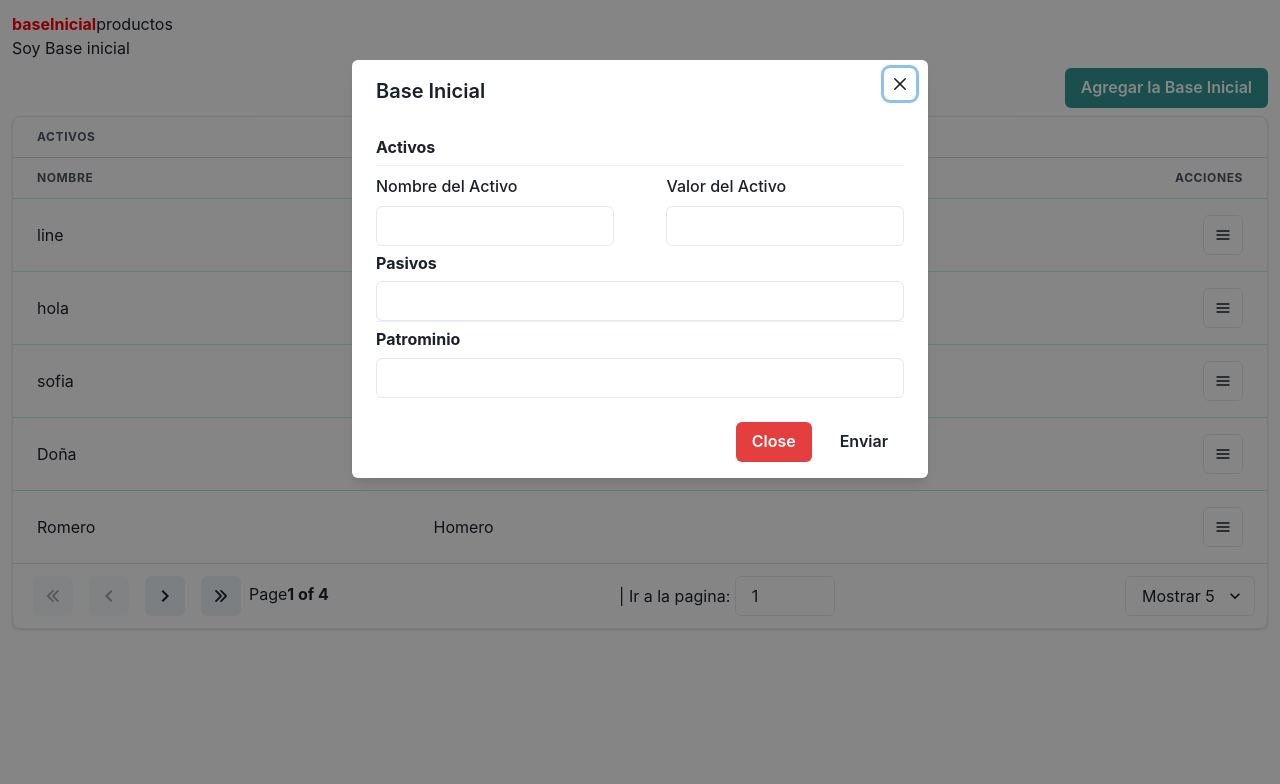
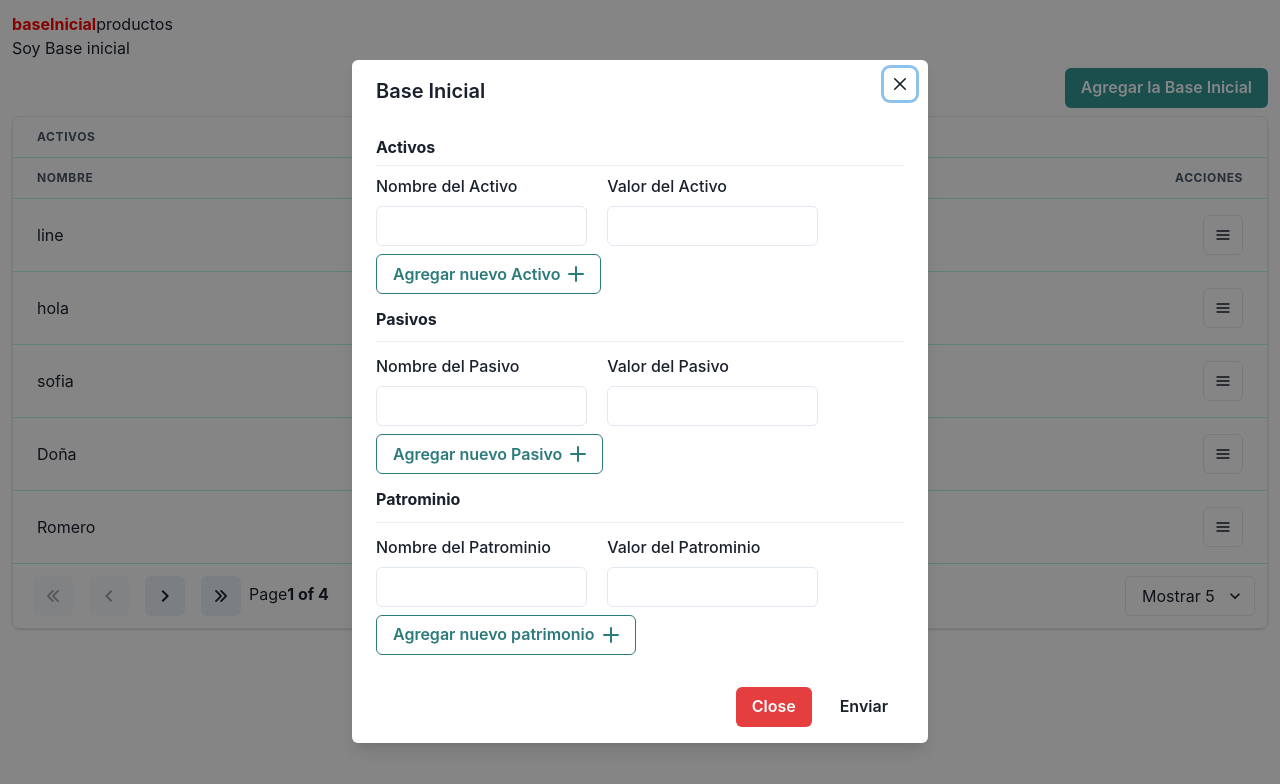
Before and after one commit to ricardober93/frontLabFin, a React (Create React App) app: page /app/proyecciones/baseInicial in a window 1280 px wide. Both pictures are taken after a click on the button "Agregar la Base Inicial". Shown: the top 784 px of the page. Built offline with nearby package versions, Linux system fonts and the light colour scheme.

Commit message:
feat(ModalFormBaseInicial): se agregan los formularios de manera dinamica y estan separados por activos, pasivos y patrimonio

```diff
--- a/src/pages/proyecciones/components/ModalFormBaseinicial.tsx
+++ b/src/pages/proyecciones/components/ModalFormBaseinicial.tsx
@@ -1,4 +1,4 @@
-import React from "react";
+import React, { Fragment, useState } from "react";
 import {
   Button,
   Modal,
@@ -14,15 +14,25 @@ import {
   Divider,
   Box,
   Flex,
-  Spacer,
+  IconButton,
   FormControl,
   FormLabel,
   FormErrorMessage,
 } from "@chakra-ui/react";
 import { useForm } from "react-hook-form";
 import { useHistory } from "react-router-dom";
+import { AddIcon, MinusIcon } from "@chakra-ui/icons";
 export default function ModalFormBaseinicial() {
-  const history = useHistory();
+  // const history = useHistory();
+  const [ActivosList, setActivosList] = useState([
+    { nameOfAvtive: "", valueOfAvtive: "" },
+  ]);
+   const [PasivosList, setPasivosList] = useState([
+    { nameOfPasive: "", valueOfPasive: "" },
+  ]);
+  const [PatrimonioList, setPatrimonioList] = useState([
+    { nameOfPatrimonio: "", valueOfPatrimonio: "" },
+  ]);
   const { isOpen, onOpen, onClose } = useDisclosure();
   const {
     register,
@@ -32,9 +42,66 @@ export default function ModalFormBaseinicial() {
     mode: "onChange",
     reValidateMode: "onChange",
   });
-  const onSubmit = handleSubmit((data:any) => {
-    console.log(data);
+  const onSubmit = handleSubmit((data: any) => {
+    console.log(ActivosList);
+    console.log(PasivosList);
+    console.log(PatrimonioList);
   });
+
+  const AddClickActivos = () => {
+    setActivosList([...ActivosList, { nameOfAvtive: "", valueOfAvtive: "" }]);
+  };
+
+  const AddClickPasivos = () => {
+    setPasivosList([...PasivosList, { nameOfPasive: "", valueOfPasive: "" }]);
+  };
+
+  const AddClickPatrimonio = () => {
+    setPatrimonioList([...PatrimonioList, { nameOfPatrimonio: "", valueOfPatrimonio: "" }]);
+  };
+
+
+  const RemoveClickActivos = (index: number) => {
+    const list = [...ActivosList];
+    list.splice(index, 1);
+    setActivosList(list);
+  };
+
+  const RemoveClickPasivos = (index: number) => {
+    const list = [...PasivosList];
+    list.splice(index, 1);
+    setPasivosList(list);
+  };
+
+  const RemoveClickPatrimonio = (index: number) => {
+    const list = [...PatrimonioList];
+    list.splice(index, 1);
+    setPatrimonioList(list);
+  };
+
+  const InputChangeActivos = (e, index:number) => {
+    const { name, value } = e.target;
+    const list:any = [...ActivosList];
+    list[index][name] = value;
+    setActivosList(list);
+  };
+
+
+  const InputChangePasivos = (e, index:number) => {
+    const { name, value } = e.target;
+    const list:any = [...PasivosList];
+    list[index][name] = value;
+    setPasivosList(list);
+  };
+
+
+  const InputChangePatrimonio = (e, index:number) => {
+    const { name, value } = e.target;
+    const list:any = [...PatrimonioList];
+    list[index][name] = value;
+    setPatrimonioList(list);
+  };
+
 
   return (
     <>
@@ -53,52 +120,216 @@ export default function ModalFormBaseinicial() {
                 Activos
               </Heading>
               <Divider marginY="2" />
-              <Flex>
-                <Box w="45%">
+
+              {ActivosList.map((_, i) => {
+                return (
+                  <Fragment key={i}>
+                    <Flex gridGap="5">
+                      <Box w="40%">
                         <FormControl
                           id="nameOfAvtive"
                           isInvalid={errors.nameOfAvtive ? true : false}
                         >
                           <FormLabel>Nombre del Activo</FormLabel>
-                    <Input type="text" {...register("nameOfAvtive")} />
+                          <Input type="text"
+                          name="nameOfAvtive"
+                            onChange={e => InputChangeActivos(e, i)}
+                          />
                           <FormErrorMessage>
                             {errors.nameOfAvtive?.type === "required" &&
                               "Es requerido"}
                           </FormErrorMessage>
                         </FormControl>
                       </Box>
-                <Spacer />
-                <Box w="45%">
+                      <Box w="40%">
                         <FormControl
                           id="valueOfAvtive"
                           isInvalid={errors.valueOfAvtive ? true : false}
                         >
                           <FormLabel>Valor del Activo</FormLabel>
-                    <Input type="number" min="0.00" max="10000.00" {...register("valueOfAvtive")} />
+                          <Input
+                            type="number"
+                            min="0.00"
+                            name="valueOfAvtive"
+                            onChange={e => InputChangeActivos(e, i)}
+                          />
                           <FormErrorMessage>
                             {errors.valueOfAvtive?.type === "required" &&
                               "Es requerido"}
                           </FormErrorMessage>
                         </FormControl>
                       </Box>
+                      <Box w="10%" d="flex" alignSelf="flex-end" >
+                        {ActivosList.length !== 1 && (
+                          <IconButton
+                            bg="red.400"
+                            onClick={() => RemoveClickActivos(i)}
+                            aria-label="Delete"
+                            icon={<MinusIcon color="white" />}
+                          />
+                        )}
+                      </Box>
                     </Flex>
+                    <Box d="block" w="100%" my="2">
+                      {ActivosList.length - 1 === i && ActivosList.length < 10 && (
+                        <Button
+                          colorScheme="teal"
+                          variant="outline"
+                          onClick={AddClickActivos}
+                        >
+                          Agregar nuevo Activo
+                          <AddIcon ml="2" />
+                        </Button>
+                      )}
+                    </Box>
+                  </Fragment>
+                );
+              })}
 
-              <Heading marginY="2" size="sm">
+              <Heading mt="4" size="sm">
                 Pasivos
               </Heading>
-              <Input type="text" />
-              <Divider />
+              <Divider my="3"/>
 
-              <Heading marginY="2" size="sm">
+              {PasivosList.map((_, i) => {
+                return (
+                  <Fragment key={i}>
+                    <Flex gridGap="5">
+                      <Box w="40%">
+                        <FormControl
+                          isInvalid={errors.nameOfPasive ? true : false}
+                        >
+                          <FormLabel>Nombre del Pasivo</FormLabel>
+                          <Input type="text"
+                          name="nameOfPasive"
+                            onChange={e => InputChangePasivos(e, i)}
+                          />
+                          <FormErrorMessage>
+                            {errors.nameOfPasive?.type === "required" &&
+                              "Es requerido"}
+                          </FormErrorMessage>
+                        </FormControl>
+                      </Box>
+                      <Box w="40%">
+                        <FormControl
+                          id="valueOfPasive"
+                          isInvalid={errors.valueOfPasive ? true : false}
+                        >
+                          <FormLabel>Valor del Pasivo</FormLabel>
+                          <Input
+                            type="number"
+                            min="0.00"
+                            name="valueOfPasive"
+                            onChange={e => InputChangePasivos(e, i)}
+                          />
+                          <FormErrorMessage>
+                            {errors.valueOfPasive?.type === "required" &&
+                              "Es requerido"}
+                          </FormErrorMessage>
+                        </FormControl>
+                      </Box>
+                      <Box w="10%" d="flex" alignSelf="flex-end" >
+                        {PasivosList.length !== 1 && (
+                          <IconButton
+                            bg="red.400"
+                            onClick={() => RemoveClickPasivos(i)}
+                            aria-label="Delete"
+                            icon={<MinusIcon color="white" />}
+                          />
+                        )}
+                      </Box>
+                    </Flex>
+                    <Box d="block" w="100%" my="2">
+                      {PasivosList.length - 1 === i && PasivosList.length < 10 && (
+                        <Button
+                          colorScheme="teal"
+                          variant="outline"
+                          onClick={AddClickPasivos}
+                        >
+                          Agregar nuevo Pasivo
+                          <AddIcon ml="2" />
+                        </Button>
+                      )}
+                    </Box>
+                  </Fragment>
+                );
+              })}
+
+              <Heading mt="4" size="sm">
                 Patrominio
               </Heading>
-              <Input type="text" />
+              <Divider my="3"/>
+              {PatrimonioList.map((_, i) => {
+                return (
+                  <Fragment key={i}>
+                    <Flex gridGap="5">
+                      <Box w="40%">
+                        <FormControl
+                          isInvalid={errors.nameOfPatrimonio ? true : false}
+                        >
+                          <FormLabel>Nombre del Patrominio</FormLabel>
+                          <Input type="text"
+                          name="nameOfPatrimonio"
+                            onChange={e => InputChangePatrimonio(e, i)}
+                          />
+                          <FormErrorMessage>
+                            {errors.nameOfPasive?.type === "required" &&
+                              "Es requerido"}
+                          </FormErrorMessage>
+                        </FormControl>
+                      </Box>
+                      <Box w="40%">
+                        <FormControl
+                          id="valueOfPatrimonio"
+                          isInvalid={errors.valueOfPasive ? true : false}
+                        >
+                          <FormLabel>Valor del Patrominio</FormLabel>
+                          <Input
+                            type="number"
+                            min="0.00"
+                            name="valueOfPatrimonio"
+                            onChange={e => InputChangePatrimonio(e, i)}
+                          />
+                          <FormErrorMessage>
+                            {errors.valueOfPasive?.type === "required" &&
+                              "Es requerido"}
+                          </FormErrorMessage>
+                        </FormControl>
+                      </Box>
+                      <Box w="10%" d="flex" alignSelf="flex-end" >
+                        {PatrimonioList.length !== 1 && (
+                          <IconButton
+                            bg="red.400"
+                            onClick={() => RemoveClickPatrimonio(i)}
+                            aria-label="Delete"
+                            icon={<MinusIcon color="white" />}
+                          />
+                        )}
+                      </Box>
+                    </Flex>
+                    <Box d="block" w="100%" my="2">
+                      {PatrimonioList.length - 1 === i && PatrimonioList.length < 10 && (
+                        <Button
+                          colorScheme="teal"
+                          variant="outline"
+                          onClick={AddClickPatrimonio}
+                        >
+                          Agregar nuevo patrimonio
+                          <AddIcon ml="2" />
+                        </Button>
+                      )}
+                    </Box>
+                  </Fragment>
+                );
+              })}
             </ModalBody>
             <ModalFooter>
               <Button colorScheme="red" mr={3} onClick={onClose}>
                 Close
               </Button>
-              <Button variant="ghost" type="submit" >Enviar</Button>
+              <Button variant="ghost" type="submit">
+                Enviar
+              </Button>
             </ModalFooter>
           </form>
         </ModalContent>
```
Lines whose indentation alone changed are shown as unchanged.
